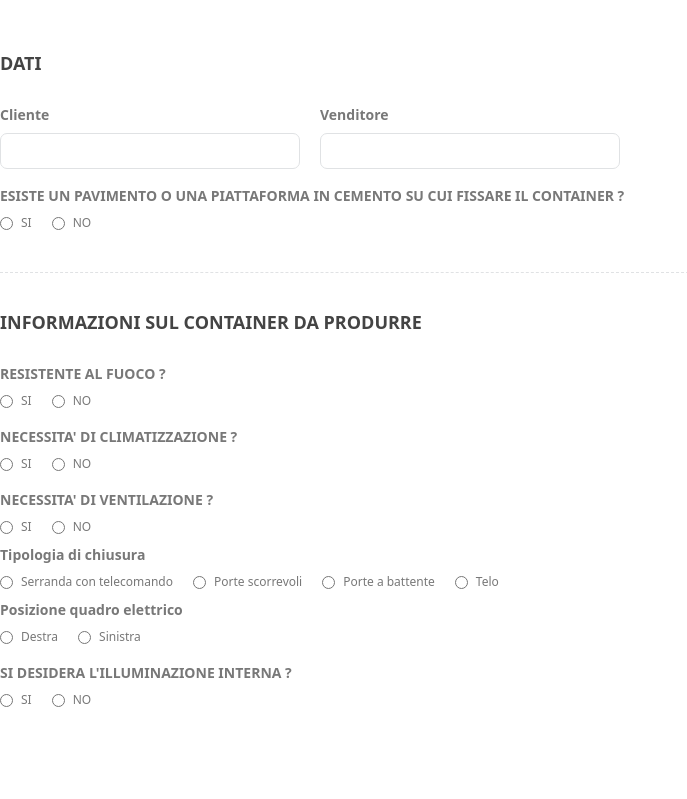
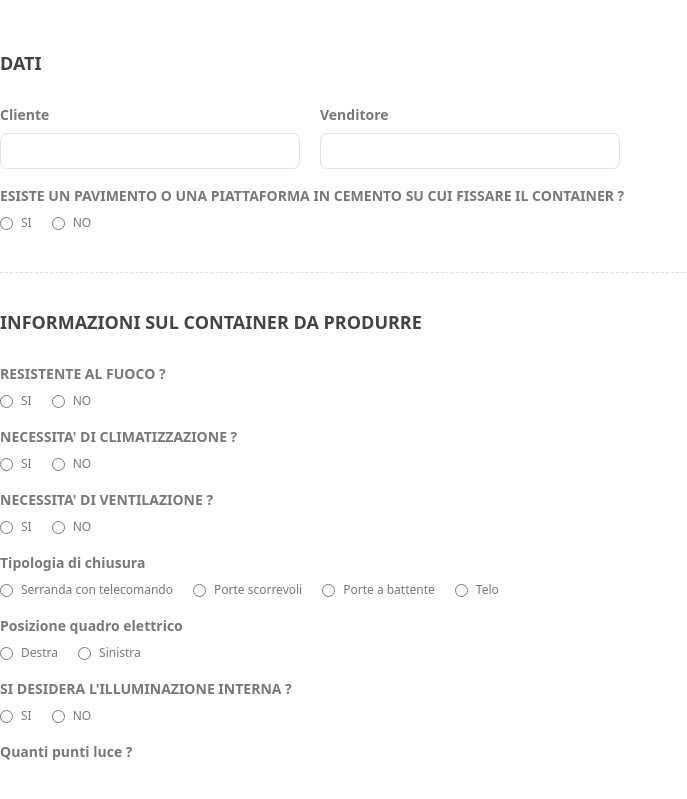
Before and after one commit to FedeFigio/manutan, a React (Create React App) app: page / in a window 1280 px wide. Shown: the part 221-1020 px from the top of the page, without its empty margins (0-687 px from the left). Built offline with nearby package versions, Linux system fonts and the light colour scheme; the HTML template or start-up script is replaced by a standard one.

Commit message:
modificato gap

```diff
--- a/src/components/InformazioniSulContainerDaProdurre/NecessitaDiClimatizzazione.jsx
+++ b/src/components/InformazioniSulContainerDaProdurre/NecessitaDiClimatizzazione.jsx
@@ -11,7 +11,8 @@ const NecessitaDiClimatizzazione = () => {
     return (
         <div className="flex flex-col gap-4">
             {/* NECESSITA' DI CLIMATIZZAZIONE */}
-            <div className="flex flex-col gap-2">
+            <div className="flex flex-col gap-4">
+                <div className='flex flex-col gap-2'>
                     <div className="text-input-domanda-principale">{data.domandaPrincipale}</div>
                     <div className="flex gap-5">
                         <div className="wrap-input-radio">
@@ -50,6 +51,7 @@ const NecessitaDiClimatizzazione = () => {
                         </div>
 
                     </div>
+                </div>
                 {data.response == "si" && <div className='flex flex-col gap-4'>
                     <div className="w-full flex gap-5  ">
                         <div>
@@ -86,7 +88,8 @@ const NecessitaDiClimatizzazione = () => {
                         </div>
                     </div>
                     {/* LUOGO DI INSTALLAZIONE */}
-                    <div className="flex flex-col gap-2">
+                    <div className="flex flex-col gap-4">
+                        <div className='flex flex-col gap-2'>
                             <div>
                                 <h2 className="text-input-domanda-principale">{data.domanda2}</h2>
                             </div>
@@ -122,6 +125,7 @@ const NecessitaDiClimatizzazione = () => {
                                         }}
                                     />
                                     <label className="text-input-small">Esterno</label>
+                                </div>
                             </div>
                         </div>
                         {/* INTERNO */}
--- a/src/components/InformazioniSulContainerDaProdurre/NecessitaDiVentilazione.jsx
+++ b/src/components/InformazioniSulContainerDaProdurre/NecessitaDiVentilazione.jsx
@@ -15,7 +15,8 @@ const NecessitaDiVentilazione = () => {
     });
     return (
         <div className='flex flex-col gap-4'>
-            <div className="flex flex-col gap-2">
+            <div className="flex flex-col gap-4">
+                <div className='flex flex-col gap-2'>
                 <div className="text-input-domanda-principale">{data.domanda}</div>
                 <div className="flex gap-5">
                     <div className="wrap-input-radio">
@@ -50,6 +51,7 @@ const NecessitaDiVentilazione = () => {
                         />
                         <label className="text-input-small">NO</label>
                     </div>
+                </div>
                 </div>
                 {/* TIPOLOGIA */}
                 {data.response == "si" && <div className="flex flex-col gap-2">
--- a/src/components/InformazioniSulContainerDaProdurre/SiDesideraIlluminazioneInterna.jsx
+++ b/src/components/InformazioniSulContainerDaProdurre/SiDesideraIlluminazioneInterna.jsx
@@ -4,6 +4,8 @@ const SiDesideraIlluminazioneInterna = () => {
     const [data, setData] = useState({
         domanda: "SI DESIDERA L'ILLUMINAZIONE INTERNA ?",
         response: null,
+        sottoDomanda: "Quanti punti luce ?",
+        responseSottoDomanda: null,
 
     });
     return (
@@ -45,6 +47,7 @@ const SiDesideraIlluminazioneInterna = () => {
                     </div>
                 </div>
             </div>
+            <div className="text-input-medium">{data.sottoDomanda}</div>
         </div>
     )
 }
```
Lines whose indentation alone changed are shown as unchanged.
